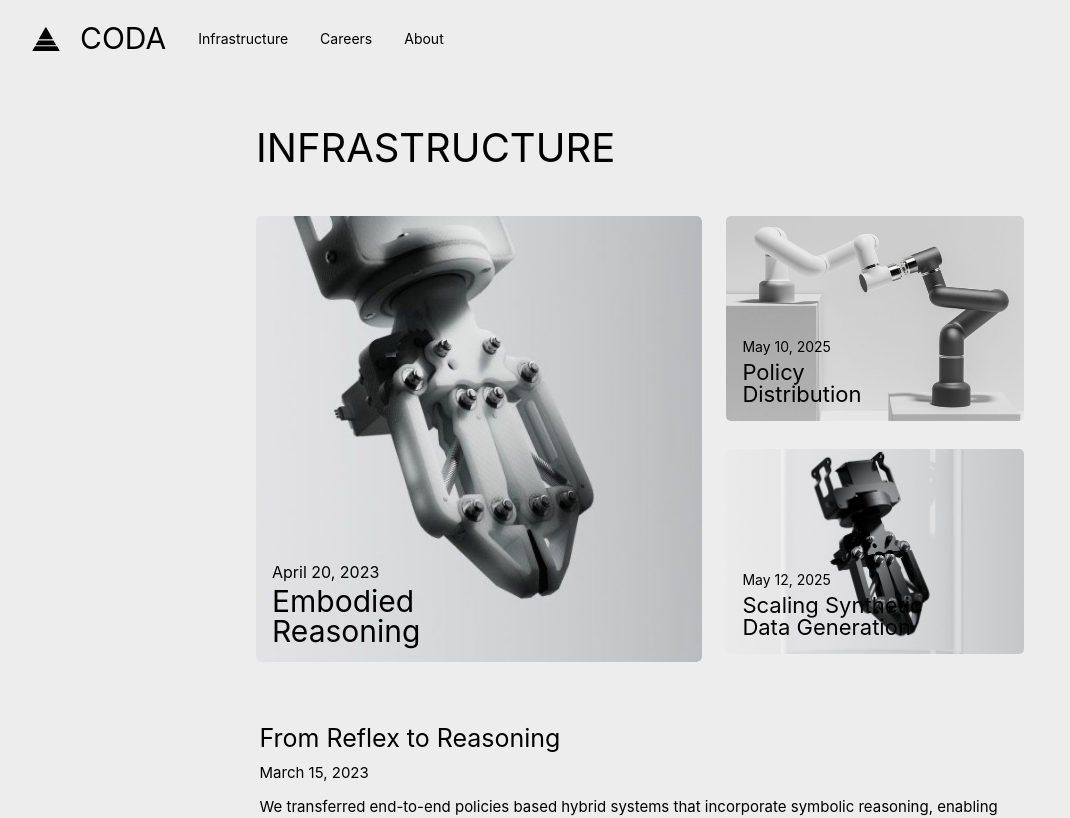
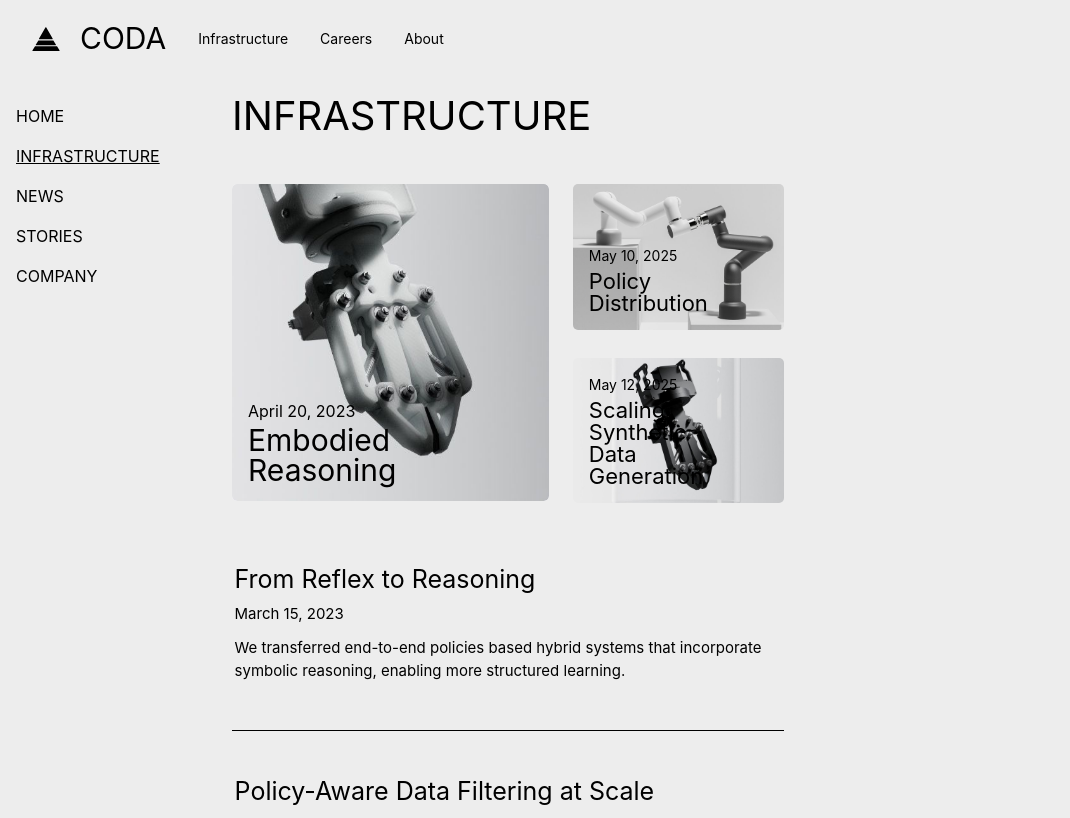
Before and after one commit to coda-robotics/coda-website, a Next.js app: page /infrastructure in a window 1280 px wide. Shown: the top 818 px of the page, without its empty margins (0-1070 px from the left). Built offline with nearby package versions, Linux system fonts and the light colour scheme.

Commit message:
added side bar to infra page and fixed formatting

```diff
--- /dev/null
+++ b/src/app/infrastructure/components/side_nav.tsx
@@ -0,0 +1,35 @@
+import Link from 'next/link';
+import { usePathname } from 'next/navigation';
+
+const nav_items = [
+  { name: 'HOME', href: '/' },
+  { name: 'INFRASTRUCTURE', href: '/infrastructure' },
+  { name: 'NEWS', href: '/news' },
+  { name: 'STORIES', href: '/stories' },
+  { name: 'COMPANY', href: '/company' },
+];
+
+export default function SideNav() {
+  const path_name = usePathname();
+
+  return (
+    <nav className="side-nav">
+      <ul>
+        {nav_items.map(item => (
+          <li key={item.name}>
+            <Link
+              href={item.href}
+              className={`block py-2 px-2${
+                path_name === item.href
+                  ? 'font-semibold underline'
+                  : ''
+              }`}
+            >
+              {item.name}
+            </Link>
+          </li>
+        ))}
+      </ul>
+    </nav>
+  );
+}
--- a/src/app/infrastructure/page.tsx
+++ b/src/app/infrastructure/page.tsx
@@ -8,6 +8,7 @@ import ArticleList from './components/article_list';
 import MainImage from './assets/article_images/robo_article_image_1.jpg';
 import SideImage1 from './assets/article_images/robo_article_image_2.png';
 import SideImage2 from './assets/article_images/robo_article_image_3.png';
+import SideNav from './components/side_nav';
 
 const articles = [
   {
@@ -46,11 +47,15 @@ export default function Infra_Section() {
   };
 
   return (
-    <section className="max-w-7xl mx-auto px-4 sm:px-6 lg:px-8">
+    <section className="w-full px-4 sm:px-6 lg:px-8 -translate-x-60">
       <div className="px-0 lg:px-22">
       </div>
+
       <div className="relative px-4 sm:px-6 md:px-8 lg:px-50">
-        <h1 className="coda-font mb-12 mt-8">INFRASTRUCTURE</h1>
+        <div className="grid grid-cols-[1fr_3fr] gap-8">
+          <SideNav />
+          <div>
+            <h1 className="coda-font mb-12">INFRASTRUCTURE</h1>
 
             {/* Carousel layout with arrows below sm */}
             <div className="sm:hidden relative overflow-hidden">
@@ -122,6 +127,8 @@ export default function Infra_Section() {
 
             <ArticleList articles={articles} />
           </div>
+        </div>
+      </div>
       <div className="px-0 lg:px-30">
       </div>
     </section>
--- a/src/app/page.tsx
+++ b/src/app/page.tsx
@@ -15,8 +15,8 @@ export default function Home() {
       {/* Main Section */}
       <main className="px-6 lg:px-28 py-5">
         {/* Hero Section */}
-        <section className="relative flex items-center overflow-hidden">
-        <div className="max-w-[51rem] w-full flex items-center relative mx-auto">
+        <section className="overflow-hidden">
+        <div className="w-full relative">
           {/* Text Column: shrinks responsively */}
           <div className="relative z-10 w-full sm:w-4/5 md:w-3/5 lg:w-1/2 xl:w-2/5 transition-all duration-300 ease-in-out">
             <p className="text-[15px]">
```
Lines whose indentation alone changed are shown as unchanged.
